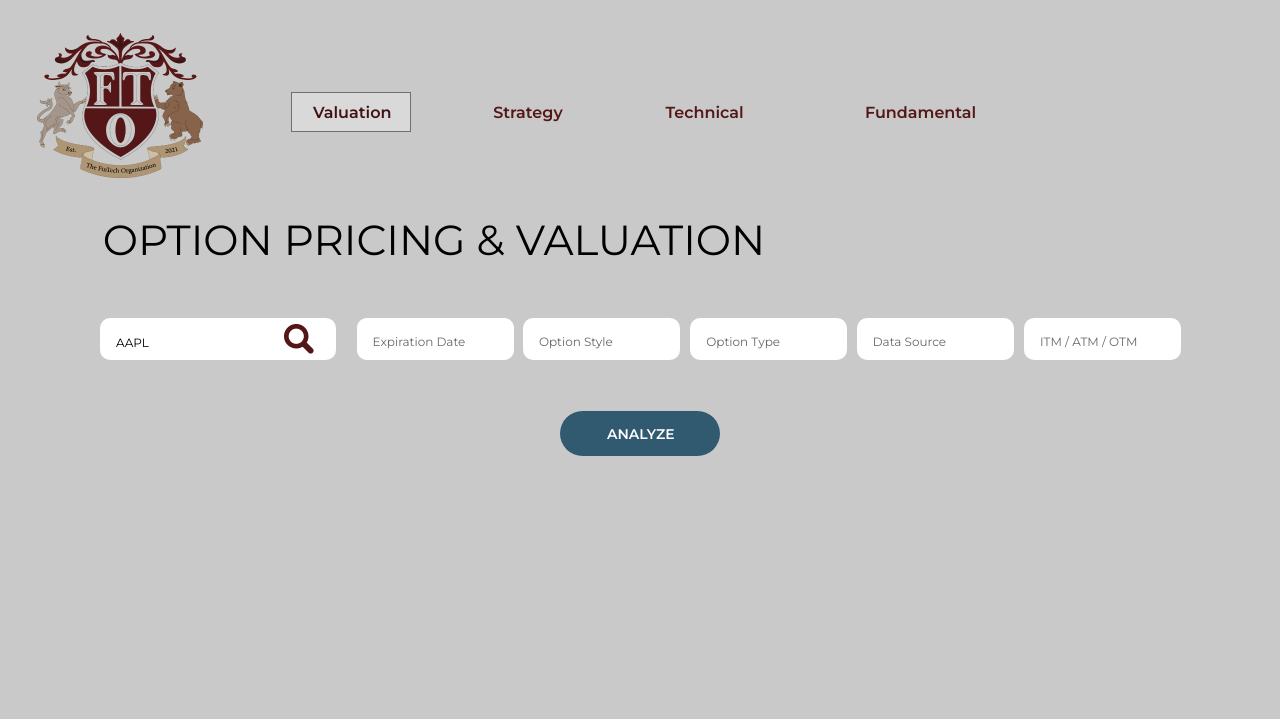
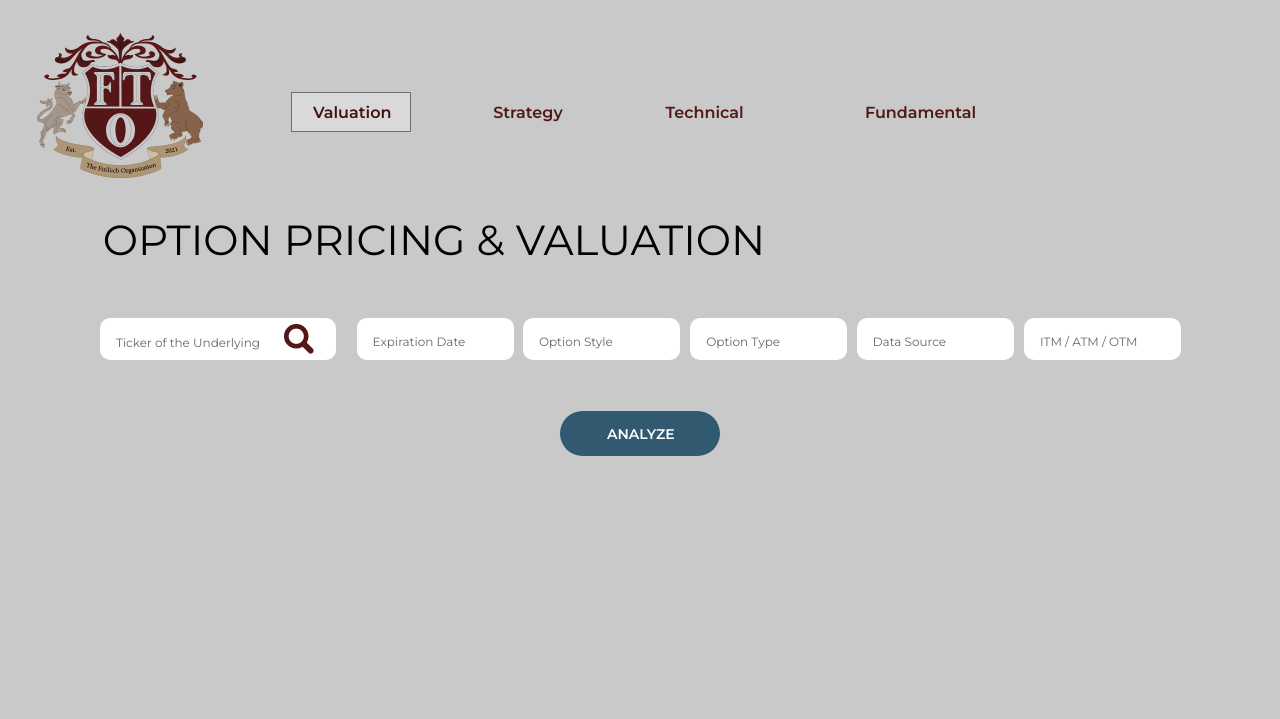
Before and after one commit to jeffamaxey/stock-and-options-analysis, a Python web app: template view/templates/pricing-and-valuation-page.html in a window 1280 px wide. Shown: the top 719 px of the page. Run offline with Jinja, Linux system fonts and the light colour scheme; the template is opened without the code that fills it, so the values that code supplies are empty.

Commit message:
removed default values

```diff
--- a/view/templates/pricing-and-valuation-page.html
+++ b/view/templates/pricing-and-valuation-page.html
@@ -283,7 +283,6 @@
             <input
               class="ticker-of-the-underlying-Nti9XO montserrat-normal-black-18px"
               name="ticker-of-the-underlying-1"
-              value="AAPL"
               placeholder="Ticker of the Underlying"
               required
             />
@@ -378,7 +377,6 @@
             <input
               class="ticker-of-the-underlying-Nti9XO montserrat-normal-black-12px"
               name="ticker-of-the-underlying-111"
-              value="AAPL"
               placeholder="Ticker of the Underlying"
               required
             />
```
